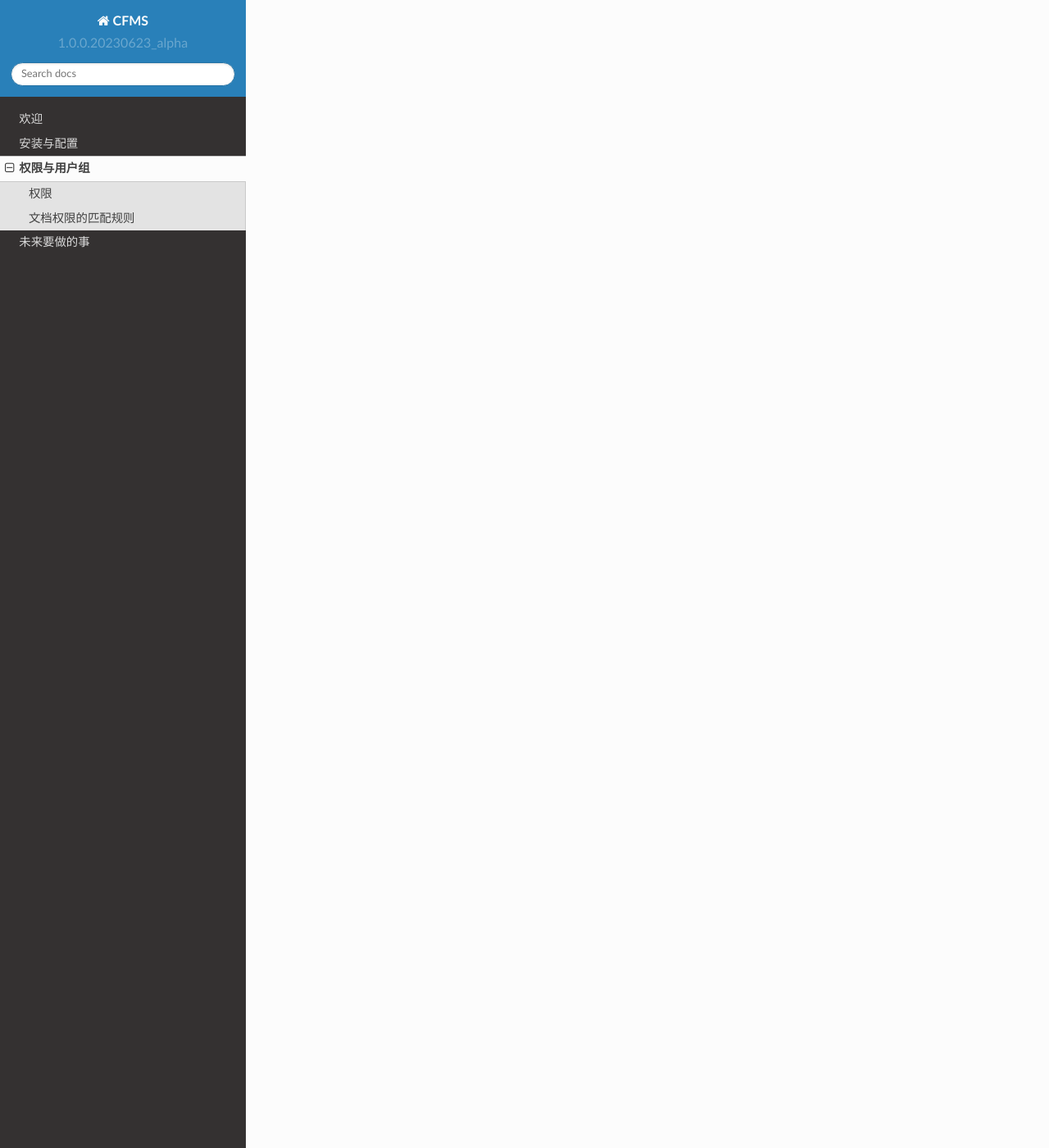
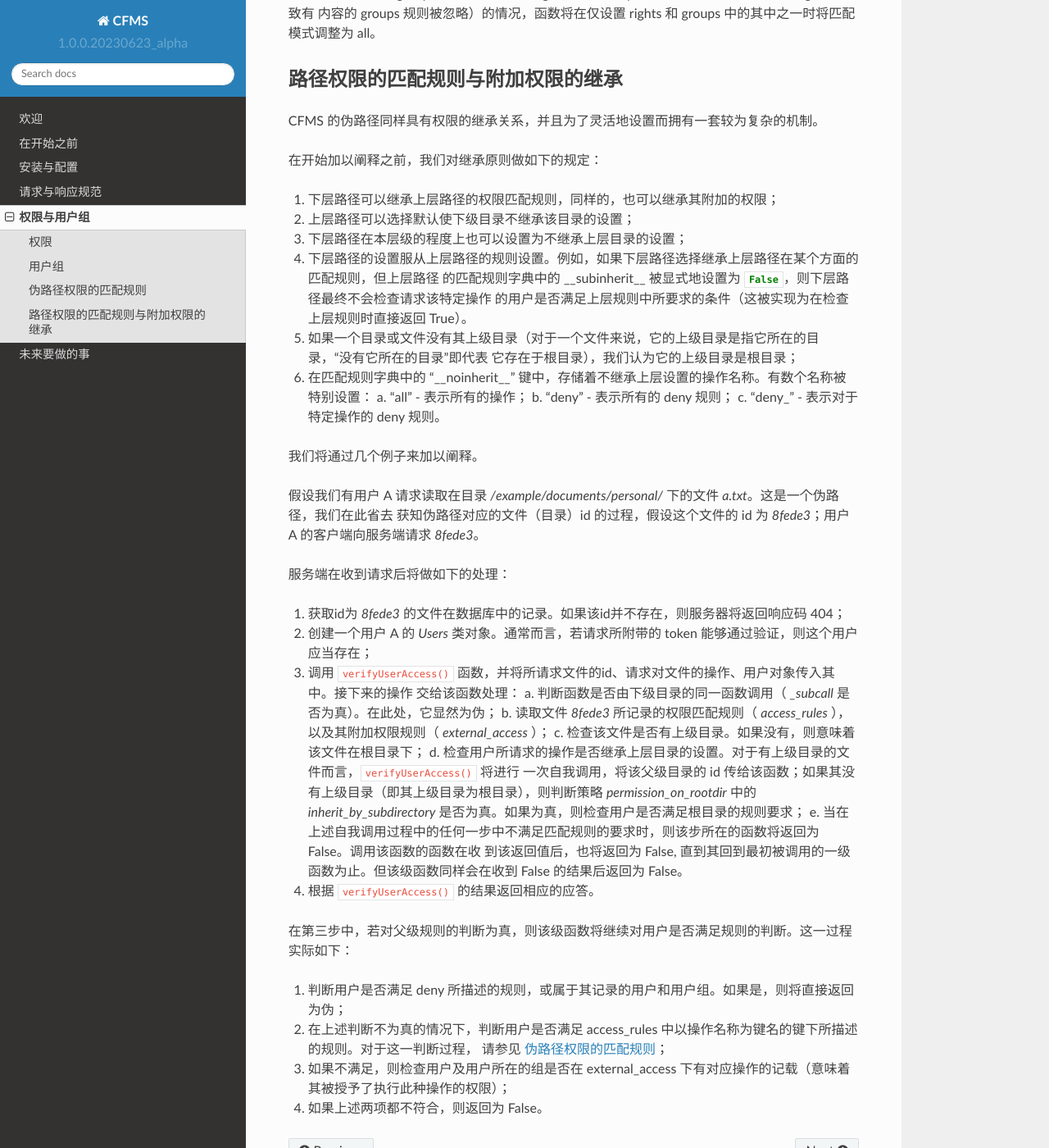
Before and after one commit to Creeper19472/cfms_server_doc, a Sphinx documentation site: the page built from docs/source/groups_and_rights.rst, in a window 1280 px wide and 1400 px high, scrolled down 3863 px. Shown: the whole window at 82% size. Built offline with Sphinx 7.4.7 and the Read the Docs theme 2.0.0, drawn with Linux system fonts in a browser that asks for light colours; pages that are not in the unit, such as notebooks, are missing from menus; some of the changed text lies outside the part shown.

Commit message:
updateupdate

```diff
--- a/docs/source/before_we_begin.rst
+++ b/docs/source/before_we_begin.rst
@@ -1,4 +1,4 @@
 在开始之前
-===
+======================
 
 所以为什么我们需要开发 CFMS ?
--- a/docs/source/groups_and_rights.rst
+++ b/docs/source/groups_and_rights.rst
@@ -9,12 +9,10 @@
 
 权限
 -----------------
-.. note::
-    本节所述的部分特性尚未被实现。
 
 CFMS 的权限由一字符串命名，但有特殊用法规定用户和用户组所属的权限的更加复杂的属性。
 
-存储在数据库中的用户权限符合以下格式：
+用户权限被存贮在 users 表下的 rights 栏中，并符合以下格式：
 
 .. code-block:: python
     :linenos:
@@ -27,13 +25,35 @@ CFMS 的权限由一字符串命名，但有特殊用法规定用户和用户组
         ...
     }
 
-如上所示，
+它是一个合法的 json 文本，以权限的名称作为键名，对应的键值应当为一个字典，这个字典贮存
+描述该权限在该用户上的属性。目前为止，CFMS 仅支持以一个属性对其进行描述：:python:`expire`。
+
+:python:`expire` 描述该权限的过期时间。通过设置为0（或不包含此键），可描述该权限为用户永久拥有。
+
+CFMS 将定期检查并移除过期的权限（还有用户组）。
+
+此外，用户也将从其所在的用户组继承权限。详情请参考 :ref:`usergroup` 一节。
+
+.. versionadded:: 1.0.0
 
 
+.. _usergroup:
 
-文档权限的匹配规则
------------------
-有时候我们希望指定的权限持有者和用户组能够访问特定的文档，而这种需求在某些时候可能会显得较为复杂。
+用户组
+----------------------
+CFMS 的用户组定义储存在 general.db 下的 groups 表中，由 InitDB() 进行初始化。
+
+目前的默认用户组有： :python:`user`, :python:`sysop` 。
+
+
+.. _match_rules:
+
+伪路径权限的匹配规则
+----------------------
+
+有时候我们希望指定的权限持有者和用户组能够访问特定的目录或是文档，它们在CFMS中由一个“伪目录表”加以组织；
+而这种需求在某些时候可能会显得较为复杂。
+
 所幸的是，CFMS 提供了一套较为全面的匹配机制，这允许用户使用复杂的匹配规则来决定特定文档是否可被请求者访问。
 
 一个匹配规则实际上被作为一个json文本储存。它看起来如下：
@@ -128,14 +148,15 @@ CFMS 的权限由一字符串命名，但有特殊用法规定用户和用户组
 
 - 最外层的列表 （:python:`[]`） 容纳着一个字典（当然也可以是多个），这些字典遵循一个相同的格式。
 - 这个最外层的字典的 :python:`match` 键被设置为 "any"，这意味着它将在 "match_groups" 下给定的
-多个规则中的任意一个被满足时返回为真。
+  多个规则中的任意一个被满足时返回为真。
 - 在本例中的 "match_groups" 中的列表下只有一个元素，它也是一个字典，且只能是一个字典：同样地，它
-依然遵照它所被规定的格式被书写。
+  依然遵照它所被规定的格式被书写。
 - 在上一条所述的字典中，有两个键的内容将作为 权限 和 用户组 的匹配规则。我们仅从 "rights" 键来分析：
-    1. 与之前相同，它对应的仍然是一个字典。
-    2. 它对应的字典也有具有相同功能的 "match" 键。
-    3. "require" 对应的是一个列表（至少通常是一个可迭代对象），它包含要匹配的权限。列表中的元素应该
-    只是字符串。
+
+  1. 与之前相同，它对应的仍然是一个字典。
+  2. 它对应的字典也有具有相同功能的 "match" 键。
+  3. "require" 对应的是一个列表（至少通常是一个可迭代对象），它包含要匹配的权限。列表中的元素应该
+     只是字符串。
 
 上述示例将发挥以下的效用：
 
@@ -162,3 +183,53 @@ CFMS 的权限由一字符串命名，但有特殊用法规定用户和用户组
 
 为了避免因不设置 groups 而导致有内容的 rights 规则在 any 模式下被忽略（以及不设置 rights 而导致有
 内容的 groups 规则被忽略）的情况，函数将在仅设置 rights 和 groups 中的其中之一时将匹配模式调整为 all。
+
+路径权限的匹配规则与附加权限的继承
+---------------------------------------------
+
+CFMS 的伪路径同样具有权限的继承关系，并且为了灵活地设置而拥有一套较为复杂的机制。
+
+在开始加以阐释之前，我们对继承原则做如下的规定：
+
+1. 下层路径可以继承上层路径的权限匹配规则，同样的，也可以继承其附加的权限；
+2. 上层路径可以选择默认使下级目录不继承该目录的设置；
+3. 下层路径在本层级的程度上也可以设置为不继承上层目录的设置；
+4. 下层路径的设置服从上层路径的规则设置。例如，如果下层路径选择继承上层路径在某个方面的匹配规则，但上层路径
+   的匹配规则字典中的 __subinherit__ 被显式地设置为 :python:`False`，则下层路径最终不会检查请求该特定操作
+   的用户是否满足上层规则中所要求的条件（这被实现为在检查上层规则时直接返回 True）。
+5. 如果一个目录或文件没有其上级目录（对于一个文件来说，它的上级目录是指它所在的目录，“没有它所在的目录”即代表
+   它存在于根目录），我们认为它的上级目录是根目录；
+6. 在匹配规则字典中的 "__noinherit__" 键中，存储着不继承上层设置的操作名称。有数个名称被特别设置：
+   a. "all" - 表示所有的操作；
+   b. "deny" - 表示所有的 deny 规则；
+   c. "deny\_" - 表示对于特定操作的 deny 规则。
+
+我们将通过几个例子来加以阐释。
+
+假设我们有用户 A 请求读取在目录 `/example/documents/personal/` 下的文件 `a.txt`。这是一个伪路径，我们在此省去
+获知伪路径对应的文件（目录）id 的过程，假设这个文件的 id 为 `8fede3`；用户 A 的客户端向服务端请求 `8fede3`。
+
+服务端在收到请求后将做如下的处理：
+
+1. 获取id为 `8fede3` 的文件在数据库中的记录。如果该id并不存在，则服务器将返回响应码 404；
+2. 创建一个用户 A 的 `Users` 类对象。通常而言，若请求所附带的 token 能够通过验证，则这个用户应当存在；
+3. 调用 :python:`verifyUserAccess()` 函数，并将所请求文件的id、请求对文件的操作、用户对象传入其中。接下来的操作
+   交给该函数处理：
+   a. 判断函数是否由下级目录的同一函数调用（ `_subcall` 是否为真）。在此处，它显然为伪；
+   b. 读取文件 `8fede3` 所记录的权限匹配规则（ `access_rules` ），以及其附加权限规则（ `external_access` ）；
+   c. 检查该文件是否有上级目录。如果没有，则意味着该文件在根目录下；
+   d. 检查用户所请求的操作是否继承上层目录的设置。对于有上级目录的文件而言，:python:`verifyUserAccess()` 将进行
+   一次自我调用，将该父级目录的 id 传给该函数；如果其没有上级目录（即其上级目录为根目录），则判断策略
+   `permission_on_rootdir` 中的 `inherit_by_subdirectory` 是否为真。如果为真，则检查用户是否满足根目录的规则要求；
+   e. 当在上述自我调用过程中的任何一步中不满足匹配规则的要求时，则该步所在的函数将返回为 False。调用该函数的函数在收
+   到该返回值后，也将返回为 False, 直到其回到最初被调用的一级函数为止。但该级函数同样会在收到 False 的结果后返回为
+   False。
+4. 根据 :python:`verifyUserAccess()` 的结果返回相应的应答。
+
+在第三步中，若对父级规则的判断为真，则该级函数将继续对用户是否满足规则的判断。这一过程实际如下：
+
+1. 判断用户是否满足 deny 所描述的规则，或属于其记录的用户和用户组。如果是，则将直接返回为伪；
+2. 在上述判断不为真的情况下，判断用户是否满足 access_rules 中以操作名称为键名的键下所描述的规则。对于这一判断过程，
+   请参见 :ref:`match_rules`；
+3. 如果不满足，则检查用户及用户所在的组是否在 external_access 下有对应操作的记载（意味着其被授予了执行此种操作的权限）；
+4. 如果上述两项都不符合，则返回为 False。
--- a/docs/source/index.rst
+++ b/docs/source/index.rst
@@ -19,7 +19,7 @@ CFMS 是自由软件，不做任何保证：在特定的条件下，任何人均
 
    在开始之前 <before_we_begin>
    安装与配置 <setup>
-   请求与响应规范 <api_standards>
+   请求与响应规范 <api>
    权限与用户组 <groups_and_rights>
 
    未来要做的事 <todo>
```
Also changed, not shown: docs/source/api.rst (+10 -12 lines), docs/source/usage.rst (deleted, +0 -33 lines), docs/source/setup.rst (line endings or trailing spaces), 2 other files.
